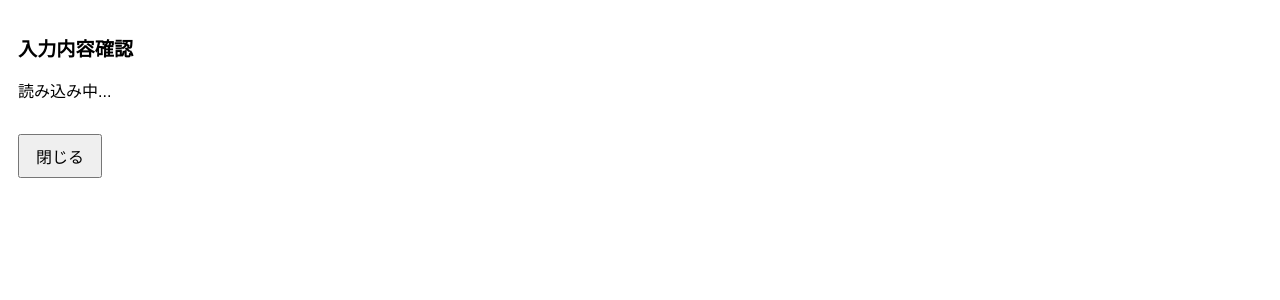
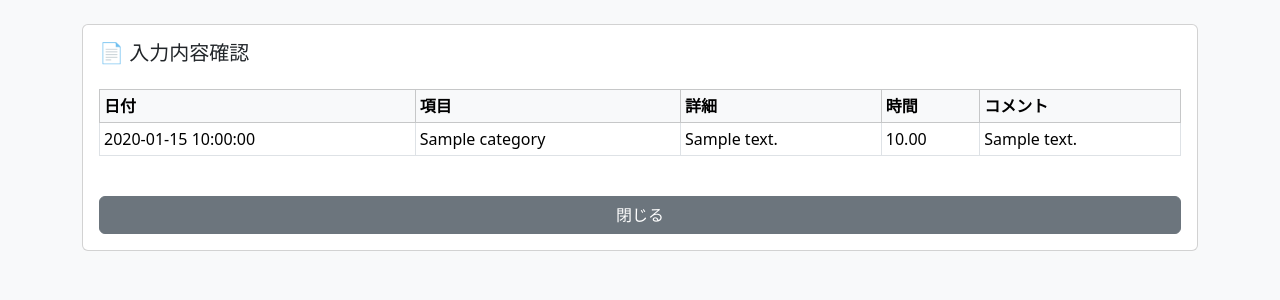
Before and after one commit to KohtaroIzumi/dailyreport, a Flask app: template templates/preview.html in a window 1280 px wide. Shown: the top 300 px of the page. Run offline with Flask 3, Linux system fonts and the light colour scheme; the template is opened without the code that fills it: most values are stand-ins (such as "Sample title", 1, 10 or a date in 2020).

Commit message:
スマホ対応版のHTMLへ更新Ver2

```diff
--- a/templates/preview.html
+++ b/templates/preview.html
@@ -2,120 +2,48 @@
 <html lang="ja">
 <head>
     <meta charset="UTF-8">
-    <meta name="viewport" content="width=device-width, initial-scale=1.0">
-    <title>入力内容確認</title>
-    <style>
-        body {
-            font-family: sans-serif;
-            padding: 10px;
-        }
-        h2 {
-            font-size: 1.2em;
-        }
-        table {
-            width: 100%;
-            border-collapse: collapse;
-            margin-top: 1em;
-        }
-        th, td {
-            border: 1px solid #ccc;
-            padding: 0.5em;
-            text-align: left;
-        }
-        th {
-            background-color: #f5f5f5;
-        }
-        button {
-            margin-top: 1em;
-            padding: 0.5em 1em;
-            font-size: 1em;
-        }
-
-        @media screen and (max-width: 600px) {
-            table, thead, tbody, th, td, tr {
-                display: block;
-            }
-            th {
-                display: none;
-            }
-            td {
-                position: relative;
-                padding-left: 50%;
-                border: none;
-                border-bottom: 1px solid #eee;
-            }
-            td:before {
-                position: absolute;
-                top: 0.5em;
-                left: 0.5em;
-                width: 45%;
-                white-space: nowrap;
-                font-weight: bold;
-            }
-            td:nth-of-type(1):before { content: "日付"; }
-            td:nth-of-type(2):before { content: "項目"; }
-            td:nth-of-type(3):before { content: "詳細"; }
-            td:nth-of-type(4):before { content: "時間"; }
-            td:nth-of-type(5):before { content: "コメント"; }
-        }
-    </style>
-    <script>
-        async function fetchPreview() {
-            const urlParams = new URLSearchParams(window.location.search);
-            const name = urlParams.get("name");
-            const date = urlParams.get("date");
-
-            const response = await fetch(`/preview_api?name=${name}&date=${date}`);
-            if (!response.ok) {
-                document.getElementById("result").innerHTML = "<p>データ取得に失敗しました。</p>";
-                return;
-            }
-
-            const data = await response.json();
-            const container = document.getElementById("result");
-            container.innerHTML = "";
-
-            if (data.records && data.records.length === 0) {
-                container.innerHTML = "<p>該当するレコードがありません。</p>";
-                return;
-            }
-
-            const table = document.createElement("table");
-            const header = table.insertRow();
-            ["日付", "項目", "詳細", "時間", "コメント"].forEach(text => {
-                const th = document.createElement("th");
-                th.textContent = text;
-                header.appendChild(th);
-            });
-
-            let total = 0;
-            for (const row of data.records) {
-                const tr = table.insertRow();
-                tr.insertCell().textContent = row.date || "";
-                tr.insertCell().textContent = row.category || "";
-                tr.insertCell().textContent = row.detail || "";
-                tr.insertCell().textContent = row.hours || "";
-                tr.insertCell().textContent = row.comment || "";
-                total += parseFloat(row.hours || 0);
-            }
-
-            container.appendChild(table);
-
-            const totalP = document.createElement("p");
-            totalP.textContent = `合計時間: ${total} 時間`;
-            container.appendChild(totalP);
-        }
-
-        function closeWindow() {
-            window.close();
-        }
-
-        window.onload = fetchPreview;
-    </script>
+    <meta name="viewport" content="width=device-width, initial-scale=1">
+    <title>日報プレビュー</title>
+    <link href="https://cdn.jsdelivr.net/npm/bootstrap@5.3.3/dist/css/bootstrap.min.css" rel="stylesheet">
 </head>
-<body>
-    <h2>入力内容確認</h2>
-    <div id="result"><p>読み込み中...</p></div>
-    <button onclick="closeWindow()">閉じる</button>
+<body class="bg-light">
+<div class="container mt-4 mb-4">
+    <div class="card">
+        <div class="card-body">
+            <h5 class="card-title">📄 入力内容確認</h5>
+            {% if tasks %}
+                <div class="table-responsive">
+                    <table class="table table-bordered table-sm mt-3">
+                        <thead class="table-light">
+                        <tr>
+                            <th>日付</th>
+                            <th>項目</th>
+                            <th>詳細</th>
+                            <th>時間</th>
+                            <th>コメント</th>
+                        </tr>
+                        </thead>
+                        <tbody>
+                        {% for task in tasks %}
+                            <tr>
+                                <td>{{ task.report_date }}</td>
+                                <td>{{ task.category }}</td>
+                                <td>{{ task.detail }}</td>
+                                <td>{{ '%.2f' | format(task.hours | float) }}</td>
+                                <td>{{ task.comment }}</td>
+                            </tr>
+                        {% endfor %}
+                        </tbody>
+                    </table>
+                </div>
+            {% else %}
+                <div class="alert alert-info mt-3">該当するデータはありませんでした。</div>
+            {% endif %}
+            <div class="d-grid mt-4">
+                <button class="btn btn-secondary" onclick="window.close()">閉じる</button>
+            </div>
+        </div>
+    </div>
+</div>
 </body>
 </html>
```
Also changed, not shown: templates/index.html (+12 -19 lines).
